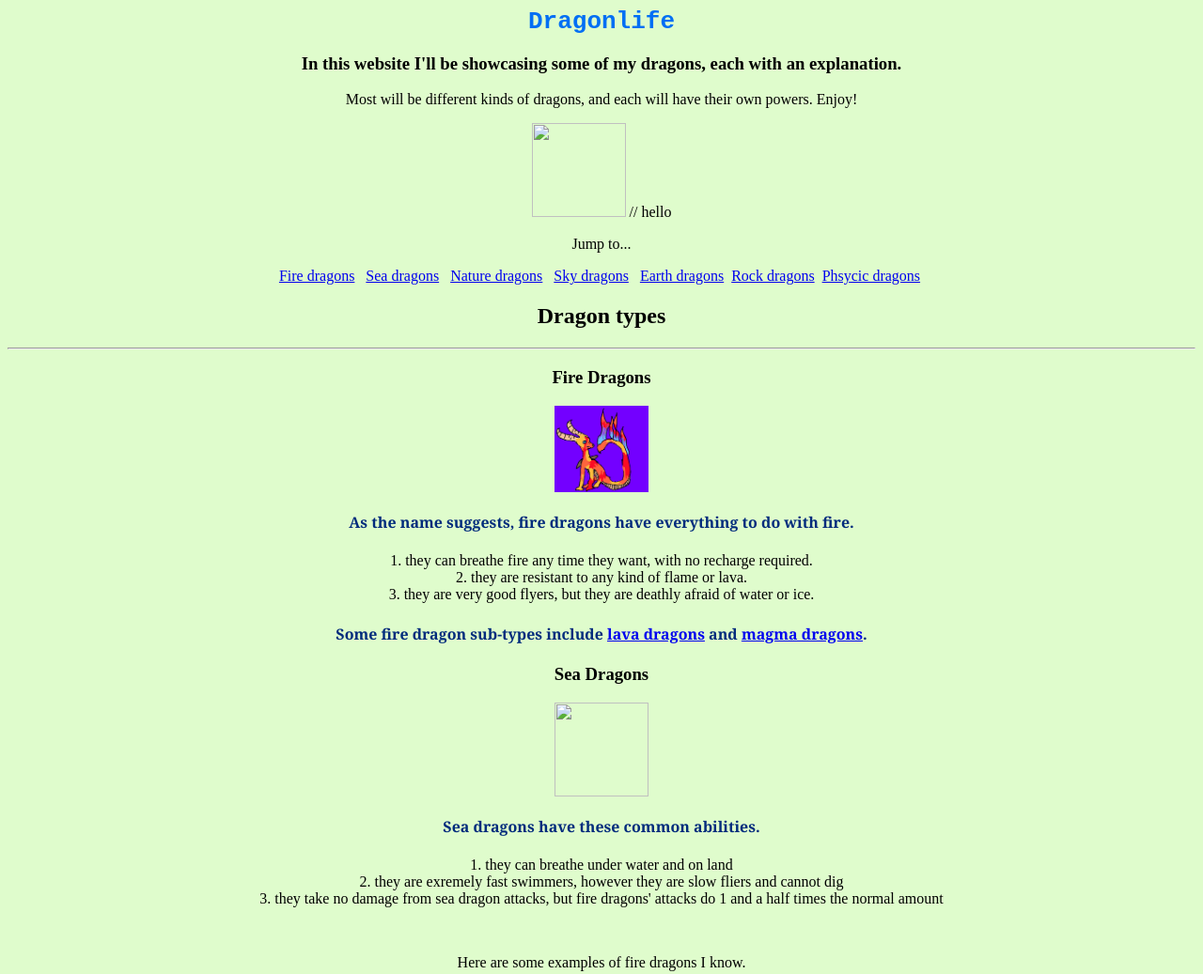
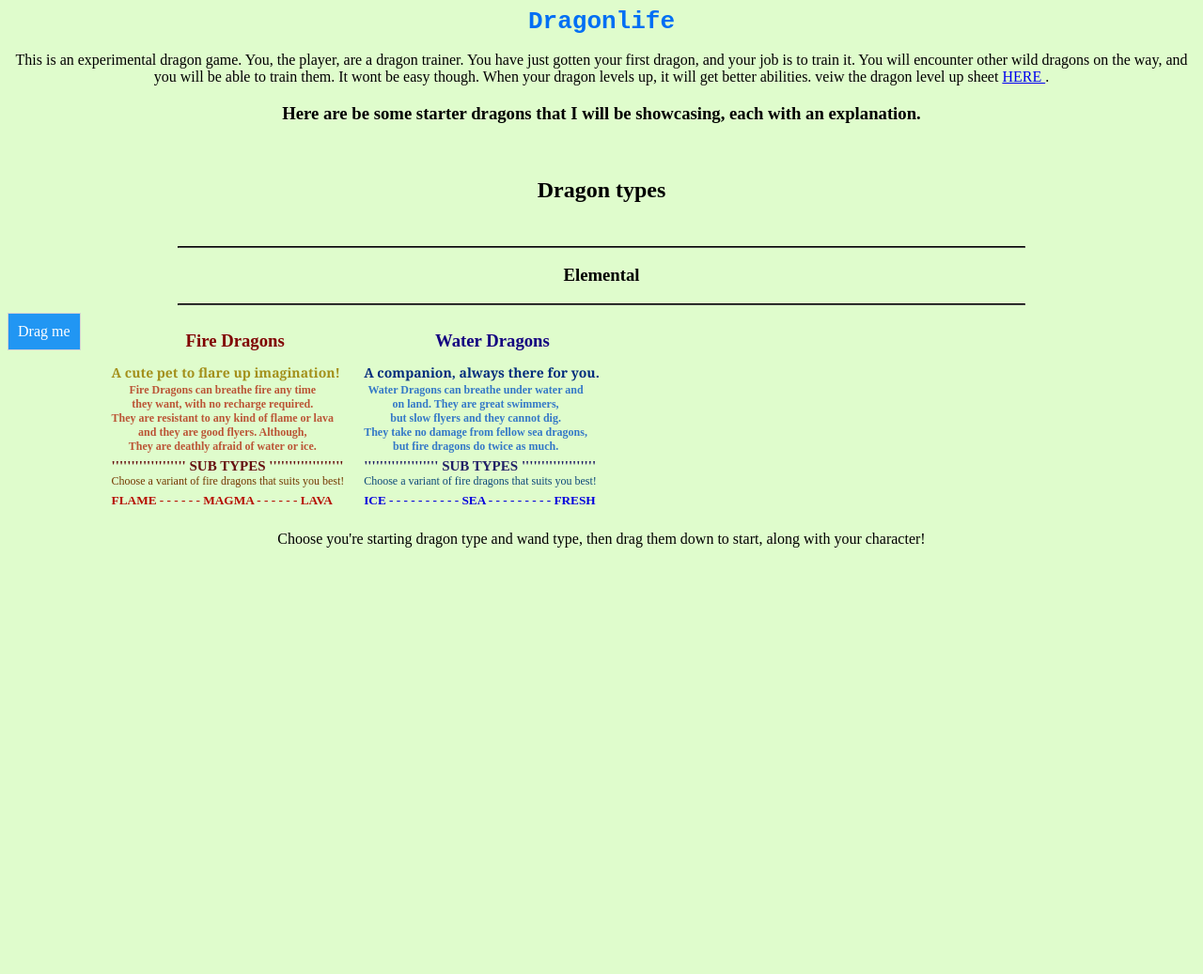
Before and after one commit to loralorarose/DragonApp, a plain HTML site: page index.html in a window 1280 px wide. Shown: the top 1037 px of the page at 94% size. After the commit the page ends 800 px from the top, so only its background shows below. Drawn offline with Linux system fonts and the light colour scheme.

Commit message:
Lora makes some changes

```diff
--- a/index.html
+++ b/index.html
@@ -6,6 +6,38 @@ h1{
 }
 *{
     text-align: center;
+    position: relative;
+}
+hr{
+    width:900px;
+   border-color: black;
+    color: black
+}
+.vertical{
+    border-left: 2px solid ;
+            height: 100px;
+            position: fixed;
+
+}
+.water {
+  text-align: center;
+  position: absolute;
+  left: 30%;
+}
+.waterheader{
+  text-align: center;
+  position: absolute;
+  left: 36%;
+}
+.fire {
+text-align: center;
+position: absolute;
+left:8.75%;
+}
+.fireheader{
+text-align: center;
+position:absolute;
+left: 15%;
 }
 img{
     width: 100px;
@@ -19,51 +51,152 @@ h4{
 body{
     background-color: #dffccc;
 }
+#mydiv {
+  position: absolute;
+  z-index: 9;
+  background-color: #f1f1f1;
+  border: 1px solid #d3d3d3;
+  text-align: center;
+}
+
+#mydivheader {
+  padding: 10px;
+  cursor: move;
+  z-index: 10;
+  background-color: #2196F3;
+  color: #fff;
+}
+
+
 </style>
 
 
 <body>
 
 <h1>Dragonlife</h1>
+<p>This is an experimental dragon game. You, the player, are a dragon trainer. You have just gotten your
+    first dragon, and your job is to train it. You will encounter other wild dragons on the way, and you
+    will be able to train them. It wont be easy though. When your dragon levels up, it will get better abilities.
+    veiw the dragon level up sheet <a href="level-up-sheet"> HERE </a></h2>.
+</p>
 
-<h3> In this website I'll be showcasing some of my dragons, each with an explanation. </h3>
-<p>Most will be different kinds of dragons, and each will have their own powers. Enjoy!</p>
-<img src="">
-// hello
-<p> Jump to...</p>
-<a href="#fire-dragon">Fire dragons</a> &nbsp;
-<a href="#sea-dragon"> Sea dragons</a> &nbsp;
-<a href="nature-dragon"> Nature dragons</a> &nbsp;
-<a href="#sky-dragon"> Sky dragons</a> &nbsp;
-<a href="#earth-dragon">Earth dragons</a>&nbsp;
-<a href="#rock-dragon"> Rock dragons</a>&nbsp;
-<a href="#phsycic-dragon">Phsycic dragons</a>&nbsp;
 
-<h2> Dragon types</h2>
-<hr>
 
-<h3 id= "fire-dragon">Fire Dragons</h3>
 
-<img src= "static/FireDragon.png">
-<h4> As the name suggests, fire dragons have everything to do with fire.</h4>
- <p> 1. they can breathe fire any time they want, with no recharge required.<br>
-2. they are resistant to any kind of flame or lava.<br>
-3. they are very good flyers, but they are deathly afraid of water or ice.</p>
-</h4>
 
-<h4>Some fire dragon sub-types include <a href="#lava-dragon">lava dragons</a> and <a href="#magma-dragon">magma dragons</a>.</h4>
-<h3 id= "sea-dragon">Sea Dragons</h3>
-<img src= "">
-<h4>Sea dragons have these common abilities.</h4>
+<h3>  Here are be some starter dragons that I will be showcasing, each with an explanation. </h3>
 
-    <p>1. they can breathe under water and on land<br>
-    2. they are exremely fast swimmers, however they are slow fliers and cannot dig<br>
-    3. they take no damage from sea dragon attacks, but fire dragons' attacks do 1 and a half times the normal amount</p>
+
 
 
 <br>
-<p> Here are some examples of fire dragons I know. </p>
-<h4>Some sea dragon sub-types include <a href="#deep-sea-dragon">deep sea dragons</a> and <a href="#shallow-water-dragon"> shallow water dragons</a>.</h4>
+<h2> Dragon types</h2>
+<br>
+<hr>
+<h3>Elemental</h3>
+<hr>
 
-<h3 id= "nature-dragon"> Nature Dragons</h3>
+<h3 class= "fireheader" style= "color:rgb(128, 0, 0)">Fire Dragons</h3>
+
+<h4 class="fire" style="top: 360px; font-size: 14px; color:rgb(163, 143, 26);">A cute pet to flare up imagination!</h4>
+
+<h5 class="fire" style="top: 380px; font-size: 12px; color:rgb(187, 85, 54);">Fire Dragons can breathe fire any time <br>they want, with no recharge required. <br> They are resistant to any kind of flame or lava <br> and they are good flyers. Although,<br> They are deathly afraid of water or ice.</h5>
+
+<h3 class= "fire" style="font-size: 15px; top: 465px; color:rgb(102, 16, 16);" > ''''''''''''''''''' <b>SUB TYPES</b> '''''''''''''''''''</h3>
+
+<p class= "fire" style="top: 485px;  font-size: 12px; color: rgb(116, 56, 0)"> Choose a variant of fire dragons that suits you best!</p>
+  <h5 class="fire" style="top: 495px; color: rgb(182, 12, 0); ">FLAME - - - - - - MAGMA - - - - - - LAVA</h5>
+
+
+
+
+  <h3 class= "waterheader" style= "color:rgb(19, 0, 128)">Water Dragons</h3>
+
+  <h4 class="water" style="top: 360px; font-size: 14px;">A companion, always there for you.</h4>
+
+  <h5 class="water" style="top: 380px; font-size: 12px; color:rgb(53, 121, 199);">Water Dragons can breathe under water and <br>on land. They are great swimmers, <br> but slow flyers and they cannot dig. <br> They take no damage from fellow sea dragons,<br> but fire dragons do twice as much.</h5>
+
+  <h3 class= "water" style="font-size: 15px; top: 465px; color:rgb(34, 32, 102);" > ''''''''''''''''''' <b>SUB TYPES</b> '''''''''''''''''''</h3>
+  <p class= "water" style="top: 485px;  font-size: 12px; color: rgb(13, 73, 122)"> Choose a variant of fire dragons that suits you best!</p>
+    <h5 class="water" style="top: 495px; color: rgb(4, 0, 221)">ICE - - - - - - - - - - SEA - - - - - - - - - FRESH</h5>
+
+
+
+
+
+<div id="mydiv">
+
+    <div id="mydivheader">Drag me</div>
+
+
+    </div>
+    <script>
+/* button that I dont need right now but will (maybe) later:
+<h5 class= "fire"  style="top: 455px;"  id= "more-fire-dragon-info"> ...</h5>
+<button type="button" class="fire" style="top:455px; left:199px;"
+onclick='document.getElementById("more-fire-dragon-info").innerHTML= "Fire Dragons can breathe fire any time <br>they want, with no recharge required. <br> They are resistant to any kind of flame or lava <br> and they are good flyers. Although,<br> They are deathly afraid of water or ice." '>
+More Info
+</button>*/
+
+        //Making dragable elements in Javascript
+        // Make the DIV element draggable:
+        dragElement(document.getElementById("mydiv"));
+
+        function dragElement(elmnt) {
+          var pos1 = 0, pos2 = 0, pos3 = 0, pos4 = 0;
+          if (document.getElementById(elmnt.id + "header")) {
+            // if present, the header is where you move the DIV from:
+            document.getElementById(elmnt.id + "header").onmousedown = dragMouseDown;
+          } else {
+            // otherwise, move the DIV from anywhere inside the DIV:
+            elmnt.onmousedown = dragMouseDown;
+          }
+
+          function dragMouseDown(e) {
+            e = e || window.event;
+            e.preventDefault();
+            // get the mouse cursor position at startup:
+            pos3 = e.clientX;
+            pos4 = e.clientY;
+            document.onmouseup = closeDragElement;
+            // call a function whenever the cursor moves:
+            document.onmousemove = elementDrag;
+          }
+
+          function elementDrag(e) {
+            e = e || window.event;
+            e.preventDefault();
+            // calculate the new cursor position:
+            pos1 = pos3 - e.clientX;
+            pos2 = pos4 - e.clientY;
+            pos3 = e.clientX;
+            pos4 = e.clientY;
+            // set the element's new position:
+            elmnt.style.top = (elmnt.offsetTop - pos2) + "px";
+            elmnt.style.left = (elmnt.offsetLeft - pos1) + "px";
+          }
+
+          function closeDragElement() {
+            // stop moving when mouse button is released:
+            document.onmouseup = null;
+            document.onmousemove = null;
+          }
+        }
+
+
+        </script>
+        <br>
+        <br>
+        <br>
+        <br>
+        <br>
+        <br>
+        <br>
+        <br>
+        <br>
+        <br>
+        <br>
+        <br>
+        <p id= "beggining-of-game"> Choose you're starting dragon type and wand type, then drag them down to start, along with your character!</p>
+
 </body>
```
